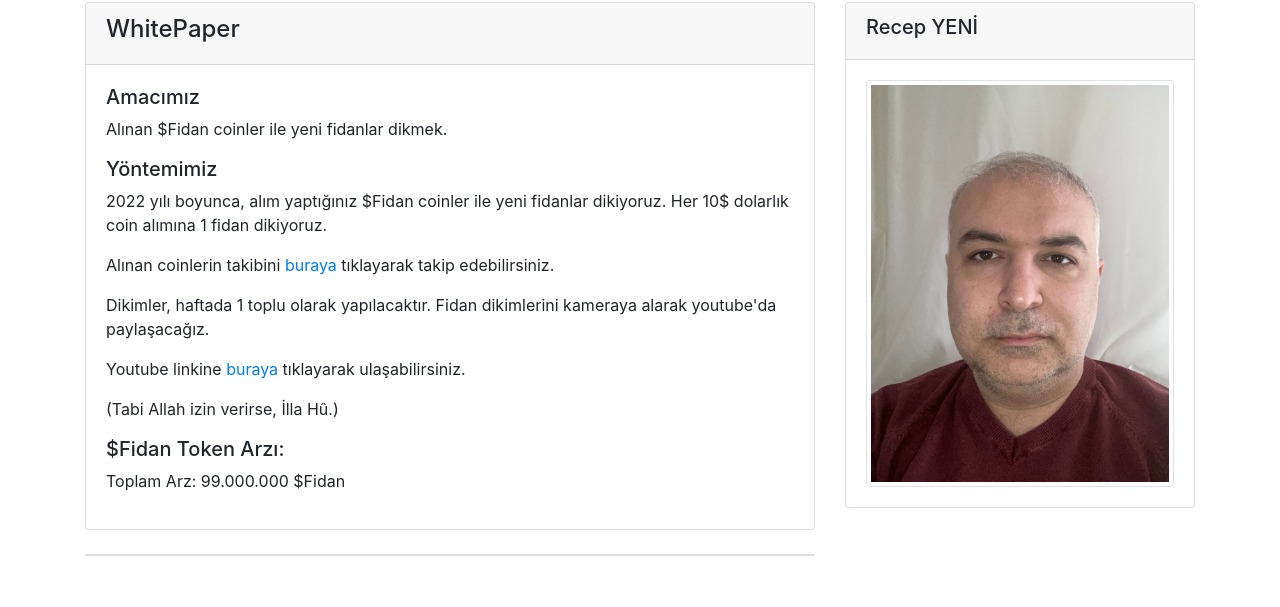
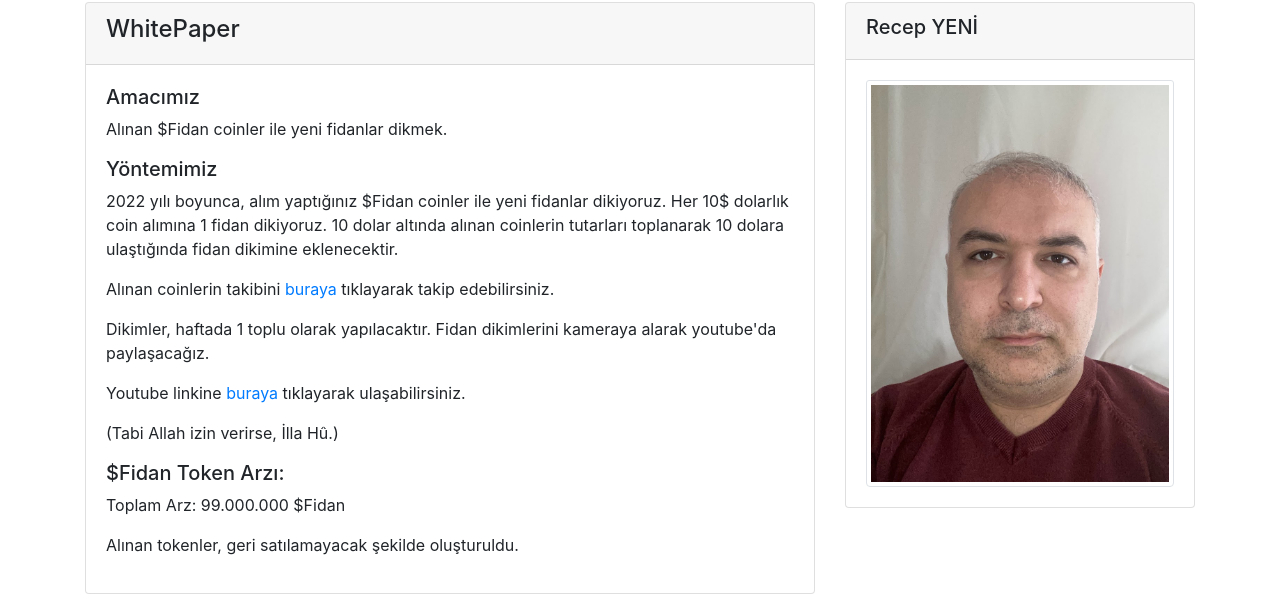
Before and after one commit to recinilt/fidandikelim, a plain HTML site: page index.html in a window 1280 px wide. Shown: the part 2690-3297 px from the top of the page. Drawn offline with nearby package versions, Linux system fonts and the light colour scheme; some packages are replaced by stand-ins of ours.

Commit message:
Signed-off-by: recinilt <recepyeni@yahoo.com>

```diff
--- a/index.html
+++ b/index.html
@@ -275,13 +275,14 @@
                             Alınan $Fidan coinler ile yeni fidanlar dikmek.
                         </p>
                         <h5>Yöntemimiz</h5>
-                        <p>2022 yılı boyunca, alım yaptığınız $Fidan coinler ile yeni fidanlar dikiyoruz. Her 10$ dolarlık coin alımına 1 fidan dikiyoruz. </p>
+                        <p>2022 yılı boyunca, alım yaptığınız $Fidan coinler ile yeni fidanlar dikiyoruz. Her 10$ dolarlık coin alımına 1 fidan dikiyoruz. 10 dolar altında alınan coinlerin tutarları toplanarak 10 dolara ulaştığında fidan dikimine eklenecektir. </p>
                           <p>Alınan coinlerin takibini <a href=""> buraya</a> tıklayarak takip edebilirsiniz. </p>
                             <p>Dikimler, haftada 1 toplu olarak yapılacaktır. Fidan dikimlerini kameraya alarak youtube'da paylaşacağız. </p>
                               <p>Youtube linkine <a href="">buraya</a> tıklayarak ulaşabilirsiniz.</p>
                                 <p>(Tabi Allah izin verirse, İlla Hû.)</p>
                         <h5>$Fidan Token Arzı:</h5>
                             <p> Toplam Arz: 99.000.000 $Fidan</p>
+                            <p>Alınan tokenler, geri satılamayacak şekilde oluşturuldu.</p>
 
                     </div>
                 </div>
```
